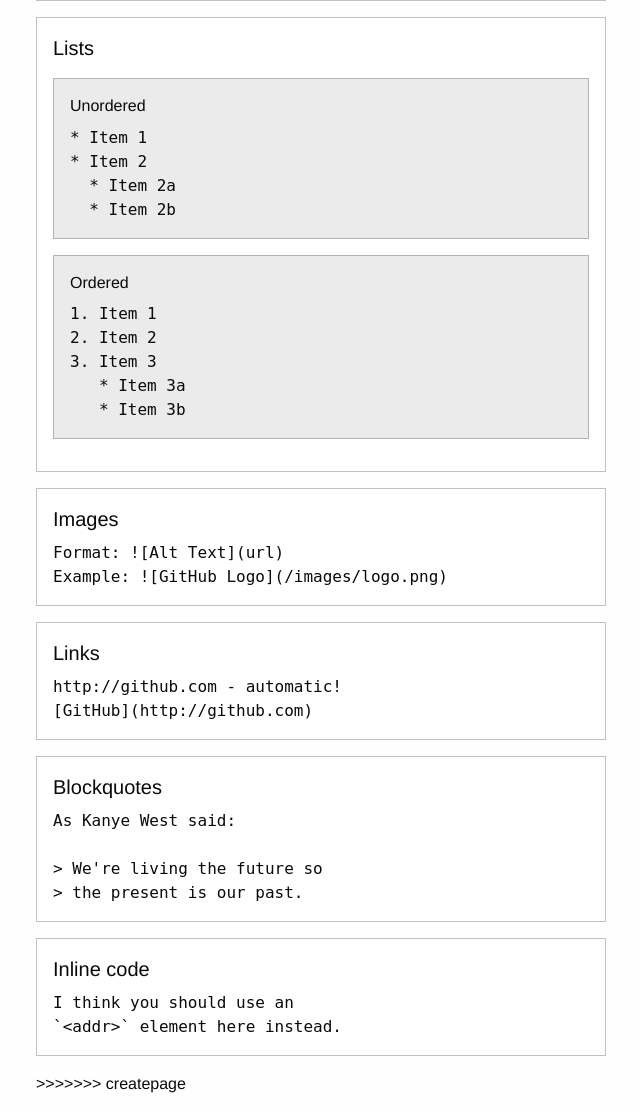
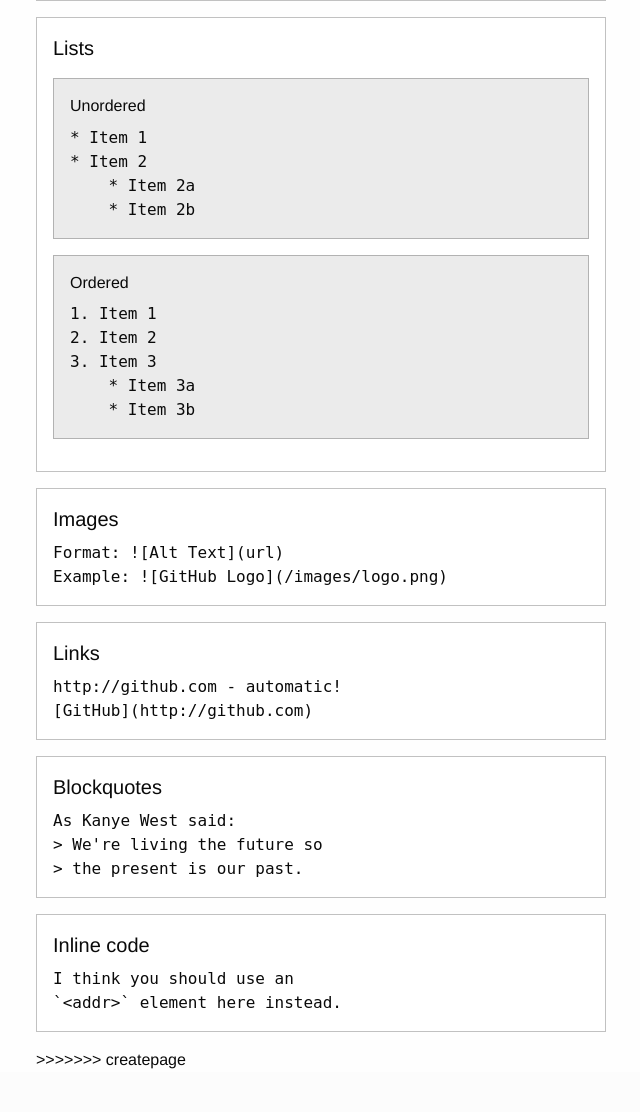
Before and after one commit to SaturDJang/warp, a Django app: page /create in a window 1280 px wide. Shown: the part 688-1800 px from the top of the page, without its empty margins (619-1259 px from the left). After the commit the page ends 1757 px from the top, so only its background shows below. Run offline with Django 3.2, Linux system fonts and the light colour scheme; style sheets or scripts are compiled from the project's sources; parts of the project's set-up code (start-up, migrations or seed data) failed here and were passed over; some libraries are stand-ins or nearby versions.

Commit message:
Clean up presentation.create.html code

```diff
--- a/warp/static/sass/desktop/presentation.create.scss
+++ b/warp/static/sass/desktop/presentation.create.scss
@@ -1,6 +1,12 @@
 form#create_html {
-  .usage-paragraph {
+  div.usage-paragraph {
     margin-top: 1em;
     margin-bottom: 1em;
+    div.language-markdown {
+      span.highlight {
+        font-family: monospace, monospace;
+        font-size: 1em;
+      }
+    }
   }
 }
--- a/warp/templates/presentation/presentation_create.html
+++ b/warp/templates/presentation/presentation_create.html
@@ -27,99 +27,99 @@
       <div class="preview-side small-6 columns">
         <div class="preview"></div>
         <hr>
-                <p class="usage">
+        <p class="usage"></p>
         <h4>Syntax guide</h4>
-
-                    <div class="usage-paragraph">Here’s an overview of Markdown syntax that you can use anywhere on GitHub.com or in your own text files.</p>
-
+        <div class="usage-paragraph">
+          Here’s an overview of Markdown syntax that you can use anywhere on GitHub.com or in your own text files.
+        </div>
         <div class="usage-paragraph callout">
           <h5>Headers</h5>
-
           <div class="language-markdown highlighter-rouge">
-                            <pre class="highlight"># This is an &lt;h1&gt; tag
-## This is an &lt;h4&gt; tag
-###### This is an &lt;h6&gt; tag</pre>
+            <span class="highlight">
+              # This is an &lt;h1&gt; tag <br/>
+              ## This is an &lt;h4&gt; tag <br/>
+              ###### This is an &lt;h6&gt; tag
+            </span>
           </div>
         </div>
         <div class="usage-paragraph callout">
           <h5>Emphasis</h5>
-
           <div class="language-markdown highlighter-rouge">
-    <pre class="highlight">*This text will be italic*
-_This will also be italic_
-
-**This text will be bold**
-__This will also be bold__
-
-_You **can** combine them_</pre>
+            <span class="highlight">
+              *This text will be italic* <br/>
+              _This will also be italic_ <br/>
+              <br/>
+              **This text will be bold** <br/>
+              __This will also be bold__ <br/>
+              <br/>
+              _You **can** combine them_
+            </span>
           </div>
         </div>
-
         <div class="usage-paragraph callout">
           <h5>Lists</h5>
           <div class="usage-paragraph callout secondary">
             <h6>Unordered</h6>
-
             <div class="language-markdown highlighter-rouge">
-        <pre class="highlight">* Item 1
-* Item 2
-  * Item 2a
-  * Item 2b</pre>
+              <span class="highlight">
+                * Item 1 <br/>
+                * Item 2 <br/>
+                &nbsp;&nbsp;&nbsp;&nbsp;* Item 2a <br/>
+                &nbsp;&nbsp;&nbsp;&nbsp;* Item 2b
+              </span>
             </div>
           </div>
-
           <div class="usage-paragraph callout secondary">
             <h6>Ordered</h6>
-
             <div class="language-markdown highlighter-rouge">
-                                <pre class="highlight">1. Item 1
-2. Item 2
-3. Item 3
-   * Item 3a
-   * Item 3b</pre>
+              <span class="highlight">
+                1. Item 1 <br/>
+                2. Item 2 <br/>
+                3. Item 3 <br/>
+                &nbsp;&nbsp;&nbsp;&nbsp;* Item 3a <br/>
+                &nbsp;&nbsp;&nbsp;&nbsp;* Item 3b
+              </span>
             </div>
           </div>
         </div>
-
         <div class="usage-paragraph callout">
           <h5>Images</h5>
-
           <div class="language-markdown highlighter-rouge">
-                            <pre class="highlight">Format: ![Alt Text](url)
-Example: ![GitHub Logo](/images/logo.png)</pre>
+            <span class="highlight">
+              Format: ![Alt Text](url) <br/>
+              Example: ![GitHub Logo](/images/logo.png)
+            </span>
           </div>
         </div>
-
         <div class="usage-paragraph callout">
           <h5>Links</h5>
-
           <div class="language-markdown highlighter-rouge">
-                            <pre class="highlight">http://github.com - automatic!
-[GitHub](http://github.com)</pre>
+            <span class="highlight">
+              http://github.com - automatic! <br/>
+              [GitHub](http://github.com)
+            </span>
           </div>
         </div>
-
         <div class="usage-paragraph callout">
           <h5>Blockquotes</h5>
-
           <div class="language-markdown highlighter-rouge">
-                            <pre class="highlight">As Kanye West said:
-
-&gt; We're living the future so
-&gt; the present is our past.</pre>
+            <span class="highlight">
+              As Kanye West said: <br/>
+              &gt; We're living the future so <br/>
+              &gt; the present is our past.
+            </span>
           </div>
         </div>
-
         <div class="usage-paragraph callout">
           <h5>Inline code</h5>
-
-                        <div class="highlighter-rouge">
-<pre class="highlight">I think you should use an
-`&lt;addr&gt;` element here instead.</pre>
+          <div class="language-markdown highlighter-rouge">
+            <span class="highlight">
+              I think you should use an <br/>
+              `&lt;addr&gt;` element here instead.
+            </span>
           </div>
         </div>
           >>>>>>> createpage
-                </div>
       </div>
     </div>
   </form>
```
Lines whose indentation alone changed are shown as unchanged.
